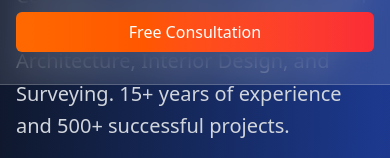
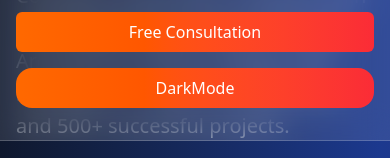
Before and after one commit to NIKsarp/build-craft, a React (Vite) app: page / in a window 390 px wide. Both pictures are taken after a click on the button 362 px from the left and 32 px from the top of the page. Shown: the part 308-466 px from the top of the page. Built offline with nearby package versions, Linux system fonts and the light colour scheme.

Commit message:
add darkmode innerText functionality and toaster in handleSubmit form

```diff
--- a/src/components/Contact/Contact.jsx
+++ b/src/components/Contact/Contact.jsx
@@ -1,4 +1,5 @@
 import { useState } from "react";
+import { useToast } from "@/contexts/ToastContextProvider";
 
 export const Contact = () => {
   const [formData, setFormData] = useState({
@@ -15,9 +16,17 @@ export const Contact = () => {
       [e.target.name]: e.target.value,
     });
   };
+  const { addToast } = useToast();
 
   const handleSubmit = (e) => {
     e.preventDefault();
+
+    addToast({
+      title: "Message Received",
+      description: `Message Sent! 🎉\nWe will get back to you shortly. Thank you!`,
+      variant: "success",
+      duration: 3000,
+    });
 
     const submissions = JSON.parse(
       localStorage.getItem("contactSubmissions") || "[]"
@@ -30,7 +39,7 @@ export const Contact = () => {
     submissions.push(newSubmission);
     localStorage.setItem("contactSubmissions", JSON.stringify(submissions));
 
-    alert("Message Sent! 🎉\nWe will get back to you shortly. Thank you!");
+    // alert("Message Sent! 🎉\nWe will get back to you shortly. Thank you!");
 
     setFormData({
       name: "",
@@ -127,15 +136,6 @@ export const Contact = () => {
     },
   ];
 
-  // const { addToast } = useToast();
-
-  // const handleClick = (projectTitle) => {
-  //   addToast({
-  //     title: "View Details",
-  //     description: `View details for ${projectTitle} feature will be implemented soon!`,
-  //     variant: "success",
-  //     duration: 3000,
-  //   });
   // };
 
   return (
--- a/src/components/Header/Header.jsx
+++ b/src/components/Header/Header.jsx
@@ -28,11 +28,13 @@ export const Header = () => {
 
   const { theme, setTheme } = useTheme();
 
-  const toggleTheme = () => {
+  const toggleTheme = (e) => {
     setTheme(() => {
       if (theme === "light") {
+        e.target.innerText = "LightMode";
         return "dark";
       } else {
+        e.target.innerText = "DarkMode";
         return "light";
       }
     });
@@ -154,6 +156,12 @@ export const Header = () => {
             >
               Free Consultation
             </button>
+            <button
+              onClick={toggleTheme}
+              className={`mt-4 w-full  bg-gradient-to-r from-orange-500 to-red-500 hover:from-orange-600 hover:to-red-600 text-white  px-4 py-2 rounded-2xl cursor-pointer`}
+            >
+              DarkMode
+            </button>
           </nav>
         )}
       </div>
--- a/src/components/NotFoundPage/NotFoundPage.jsx
+++ b/src/components/NotFoundPage/NotFoundPage.jsx
@@ -3,9 +3,9 @@ import { NavLink } from "react-router-dom";
 export const NotFoundPage = () => {
   return (
     <div
-      className={`bg-gradient-to-br from-slate-900 via-blue-900 to-indigo-900 dark:bg-black text-white flex flex-col text-center py-18 gap-8`}
+      className={`dark:bg-black   bg-gradient-to-br from-slate-900 via-blue-900 to-indigo-900  text-white flex flex-col text-center py-18 gap-8`}
     >
-      <h2 className="text-9xl">404 - Page Not Found</h2>
+      <h2 className="text-5xl md:text-9xl">404 - Page Not Found</h2>
       <p>The page you are looking for does not exist.</p>
       <NavLink
         to="/"
```
